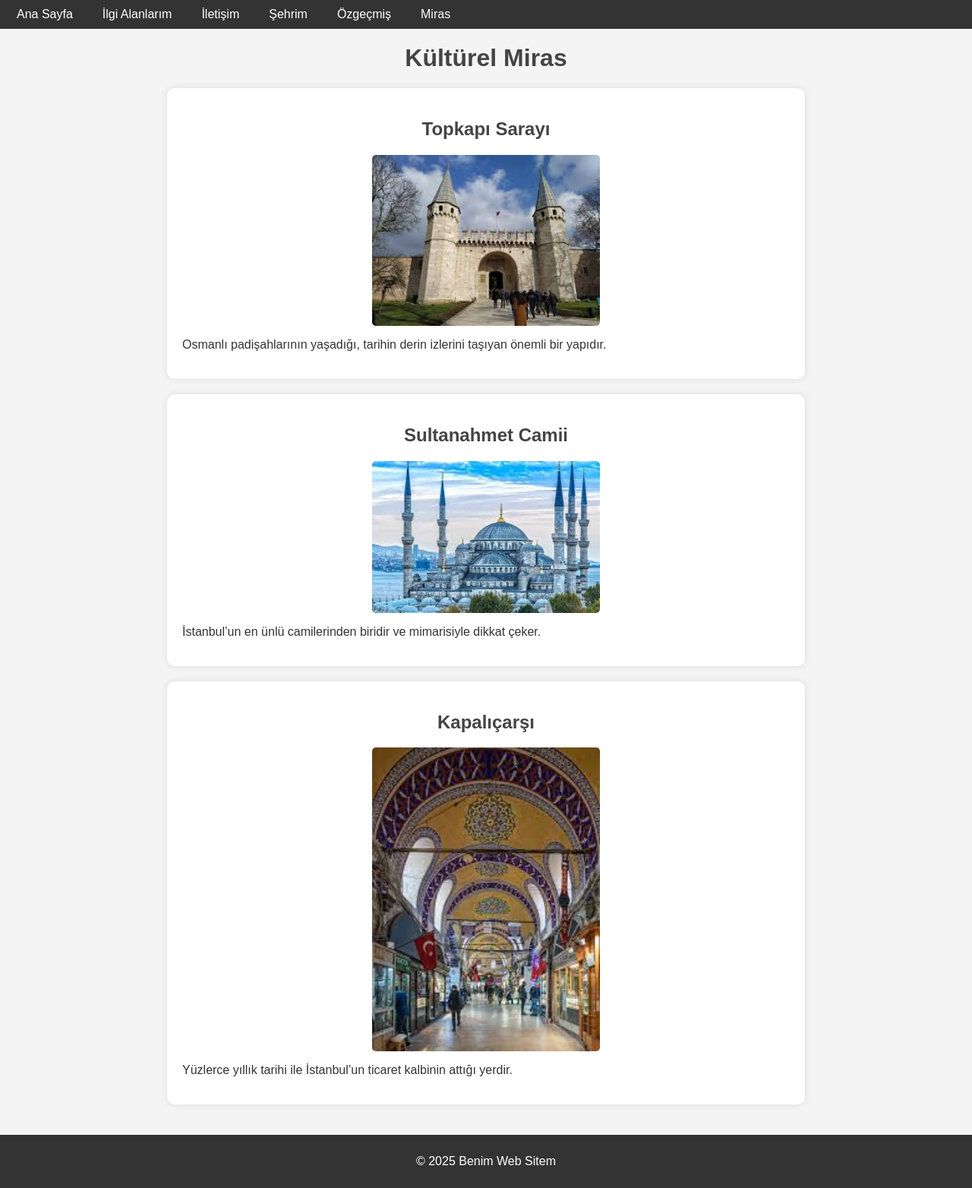
After one commit to Mustafa5434/Web-Teknolojileri-Projesi, a PHP site: page /miras.html in a window 1280 px wide. The commit adds this page. Shown: the whole page at 76% size. Run offline with PHP 8.4, Linux system fonts and the light colour scheme.

Commit message:
6. gün
Miras kısmı

```diff
--- a/Web 1. Proje/css/style.css
+++ b/Web 1. Proje/css/style.css
@@ -1,64 +1,73 @@
-/* Genel ayarlar */
+/* Genel Ayarlar */
 body {
   font-family: Arial, sans-serif;
+  background-color: #f4f4f4;
   margin: 0;
   padding: 0;
-    background-color: #f9f9f9;
+  color: #333;
 }
 
 /* Navbar */
-.navbar {
+nav {
   background-color: #333;
-    padding: 10px 20px;
+  padding: 10px;
 }
-
-.navbar ul {
-    list-style: none;
+nav ul {
+  list-style-type: none;
   margin: 0;
   padding: 0;
   display: flex;
 }
-
-.navbar li {
-    margin-right: 20px;
+nav ul li {
+  margin-right: 15px;
+}
+nav ul li a {
+  color: white;
+  text-decoration: none;
+  padding: 8px 12px;
+  border-radius: 5px;
+}
+nav ul li a:hover,
+nav ul li a.active {
+  background-color: #ff6600;
+  color: white;
 }
 
-.navbar a {
-    color: white;
-    text-decoration: none;
-    font-weight: bold;
+/* Sayfa Başlıkları */
+h1, h2 {
+  color: #444;
+  text-align: center;
+  margin-top: 20px;
 }
 
-.navbar a:hover {
-    text-decoration: underline;
+/* Section & Article */
+section {
+  background-color: white;
+  margin: 20px auto;
+  padding: 20px;
+  max-width: 800px;
+  border-radius: 8px;
+  box-shadow: 0 0 10px rgba(0, 0, 0, 0.1);
+}
+article {
+  margin-bottom: 20px;
 }
 
-/* Ana içerik */
-main {
-    padding: 20px;
-    text-align: center;
-}
-
-main h1 {
-    color: #333;
-}
-
-main p {
-    font-size: 18px;
-    color: #555;
+/* Listeleme */
+ul {
+  padding-left: 20px;
 }
 
 /* Footer */
 footer {
   background-color: #333;
   color: white;
+  padding: 10px;
   text-align: center;
-    padding: 15px 0;
-    position: relative;
-    bottom: 0;
-    width: 100%;
+  margin-top: 40px;
 }
 
+/* Slider */
 .slider-container {
   display: flex;
   gap: 10px;
@@ -78,3 +87,30 @@ footer {
 .slider-container img:hover {
   transform: scale(1.05);
 }
+
+/* Miras */
+.heritage-section {
+    background-color: #fff;
+    border-radius: 10px;
+    padding: 20px;
+    margin: 20px auto;
+    max-width: 800px;
+    box-shadow: 0 0 10px rgba(0, 0, 0, 0.1);
+}
+
+.heritage-image {
+    width: 100%;
+    max-height: 400px;
+    object-fit: cover;
+    border-radius: 8px;
+    margin-top: 10px;
+    margin-bottom: 10px;
+}
+
+.heritage-image {
+    max-width: 300px;
+    height: auto;
+    display: block;
+    margin: 10px auto;
+    border-radius: 5px;
+}
--- a/Web 1. Proje/iletisim.html
+++ b/Web 1. Proje/iletisim.html
@@ -15,6 +15,8 @@
             <li><a href="ilgialanlarim.html">İlgi Alanlarım</a></li>
             <li><a href="iletisim.html">İletişim</a></li>
             <li><a href="sehrim.html">Şehrim</a></li>
+            <li><a href="ozgecmis.html">Özgeçmiş</a></li>
+            <li><a href="miras.html">Miras</a></li>
         </ul>
     </nav>
 
--- a/Web 1. Proje/ilgialanlarim.html
+++ b/Web 1. Proje/ilgialanlarim.html
@@ -14,6 +14,8 @@
             <li><a href="ilgialanlarim.html">İlgi Alanlarım</a></li>
             <li><a href="iletisim.html">İletişim</a></li>
             <li><a href="sehrim.html">Şehrim</a></li>
+            <li><a href="ozgecmis.html">Özgeçmiş</a></li>
+            <li><a href="miras.html">Miras</a></li>
         </ul>
     </nav>
 
--- /dev/null
+++ b/Web 1. Proje/miras.html
@@ -0,0 +1,48 @@
+<!DOCTYPE html>
+<html lang="tr">
+<head>
+    <meta charset="UTF-8">
+    <title>Mirasım</title>
+    <link rel="stylesheet" href="css/style.css">
+</head>
+<body>
+    <nav class="navbar">
+        <ul>
+            <li><a href="index.html">Ana Sayfa</a></li>
+            <li><a href="ilgialanlarim.html">İlgi Alanlarım</a></li>
+            <li><a href="iletisim.html">İletişim</a></li>
+            <li><a href="sehrim.html">Şehrim</a></li>
+            <li><a href="ozgecmis.html">Özgeçmiş</a></li>
+            <li><a href="miras.html">Miras</a></li>
+        </ul>
+    </nav>
+
+    <main class="content">
+        <h1>Kültürel Miras</h1>
+
+        <section class="heritage-section">
+            <h2>Topkapı Sarayı</h2>
+            <img src="img/topkapi.jpg" alt="Topkapı Sarayı" class="heritage-image">
+            <p>Osmanlı padişahlarının yaşadığı, tarihin derin izlerini taşıyan önemli bir yapıdır.</p>
+        </section>
+
+        <section class="heritage-section">
+            <h2>Sultanahmet Camii</h2>
+            <img src="img/sultanahmet.jpg" alt="Sultanahmet Camii" class="heritage-image">
+            <p>İstanbul’un en ünlü camilerinden biridir ve mimarisiyle dikkat çeker.</p>
+        </section>
+
+        <section class="heritage-section">
+            <h2>Kapalıçarşı</h2>
+            <img src="img/kapalicarsi.jpg" alt="Kapalıçarşı" class="heritage-image">
+            <p>Yüzlerce yıllık tarihi ile İstanbul’un ticaret kalbinin attığı yerdir.</p>
+        </section>
+    </main>
+
+  <!-- Footer -->
+  <footer>
+  <p>&copy; 2025 Benim Web Sitem</p>
+  </footer>
+
+</body>
+</html>
```
Also changed, not shown: Web 1. Proje/index.html (+6 -4 lines), Web 1. Proje/ozgecmis.html (added, +56 -0 lines), Web 1. Proje/sehrim.html (+7 -5 lines), Web 1. Proje/img/kapalicarsi.jpg (added), Web 1. Proje/img/sultanahmet.jpg (added), Web 1. Proje/img/topkapi.jpg (added). Lines whose indentation alone changed are shown as unchanged.
